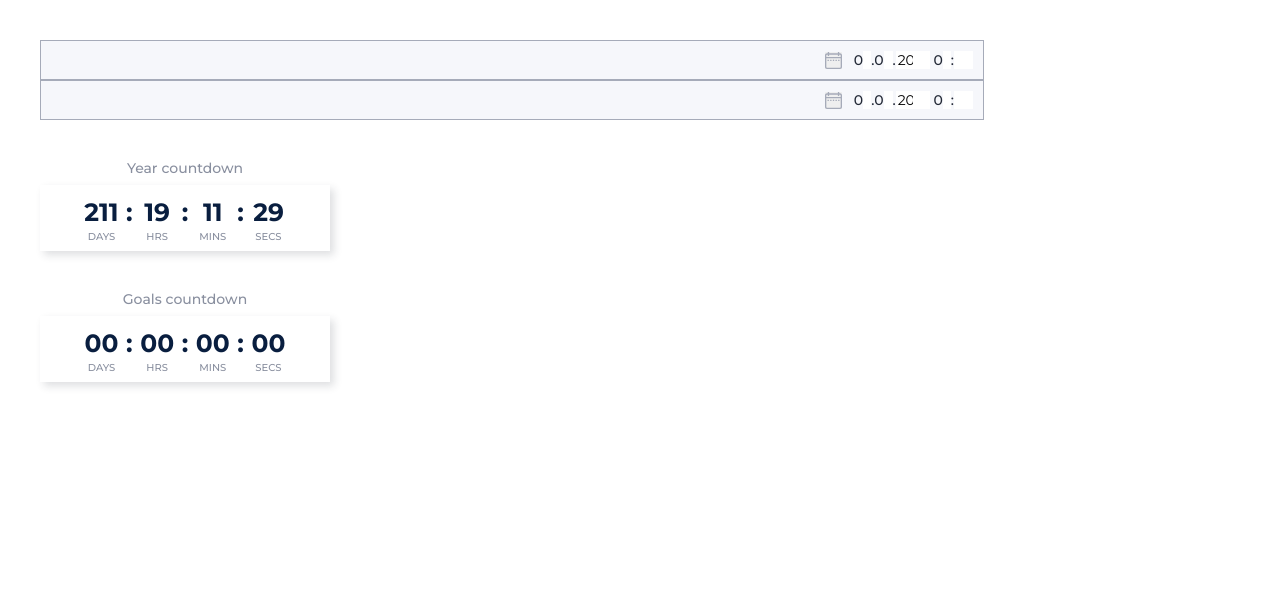
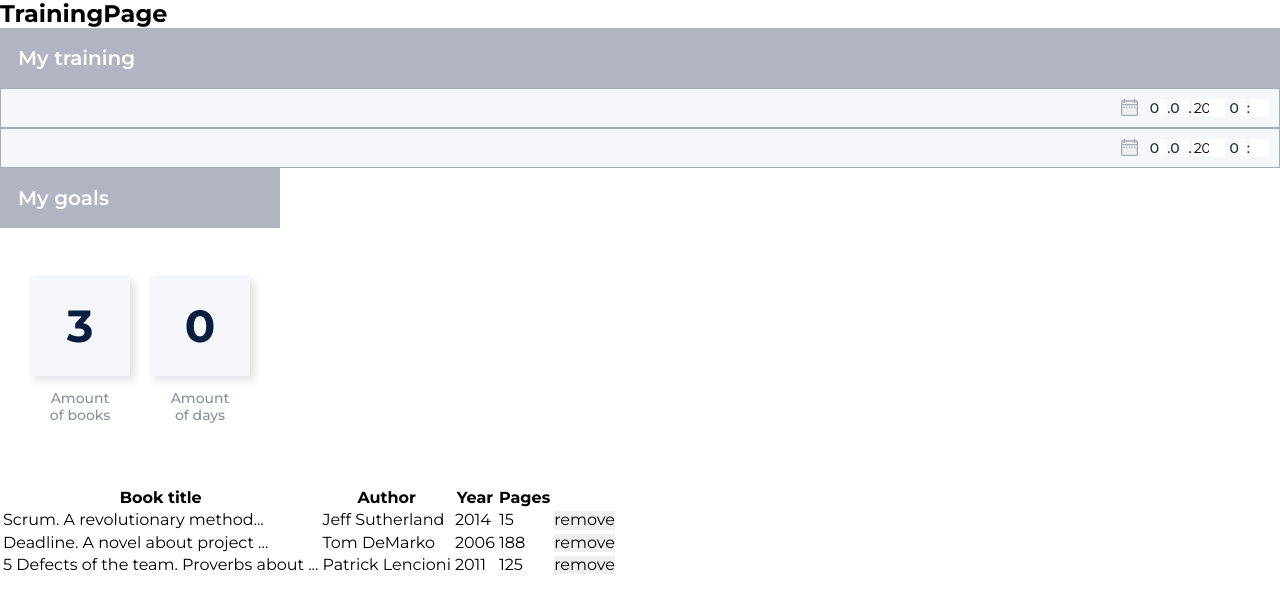
Before and after one commit to VitaliyZavgorodniy/book-read-frontend, a React (Create React App) app: page / in a window 1280 px wide. Shown: the top 612 px of the page. Built offline with nearby package versions, Linux system fonts and the light colour scheme.

Commit message:
added training page

```diff
--- a/src/components/App.jsx
+++ b/src/components/App.jsx
@@ -8,31 +8,16 @@ import DateInput from 'components/UI-kit/inputs/DateInput';
 import { timeFormatToString } from 'utils/timeFormatToString';
 import { getCurrentEndYearDate } from 'utils/getCurrentEndYearDate';
 
+import TrainingPage from 'pages/TrainingPage';
+
 const App = () => {
   const [dateFrom, setDateFrom] = useState(new Date());
   const [dateTo, setDateTo] = useState(new Date());
 
   return (
-    <Wrapper>
-      <Item>
-        <DateInput value={dateFrom} onChange={setDateFrom} />
-        <DateInput value={dateTo} onChange={setDateTo} />
-      </Item>
-
-      <Item>
-        <CountdownPanel
-          title="Year countdown"
-          dateTo={getCurrentEndYearDate()}
-        />
-      </Item>
-      <Item>
-        <CountdownPanel
-          title="Goals countdown"
-          dateFrom={timeFormatToString(dateFrom)}
-          dateTo={timeFormatToString(dateTo)}
-        />
-      </Item>
-    </Wrapper>
+    <section>
+      <TrainingPage />
+    </section>
   );
 };
 
--- /dev/null
+++ b/src/components/GoalsBoard/GoalsBoard.jsx
@@ -0,0 +1,80 @@
+import styled from 'styled-components';
+import { breakpoints } from 'constants/breakpoints';
+
+import BlockHeading from 'components/UI-kit/sections/BlockHeading';
+
+const GoalsBoard = ({ data }) => {
+  const renderScores = () => {
+    const elementHTML = data.map(({ id, label, value, accent }) => (
+      <Item key={id}>
+        <Value accent={accent}>{value}</Value>
+        <Label>{label}</Label>
+      </Item>
+    ));
+
+    return elementHTML;
+  };
+
+  return (
+    <Wrapper>
+      <BlockHeading title="My goals" />
+      <List>{renderScores()}</List>
+    </Wrapper>
+  );
+};
+
+const Wrapper = styled.div`
+  width: 280px;
+
+  @media ${breakpoints.tablet} {
+    max-width: 704px;
+  }
+
+  @media ${breakpoints.desktop} {
+    max-width: 288px;
+  }
+`;
+
+const List = styled.ul`
+  display: flex;
+  justify-content: center;
+  padding: 48px 0;
+`;
+
+const Item = styled.li`
+  display: flex;
+  flex-direction: column;
+  align-items: center;
+  margin-right: 20px;
+
+  &:last-child {
+    margin-right: 0px;
+  }
+`;
+
+const Value = styled.p`
+  display: flex;
+  justify-content: center;
+  align-items: center;
+  width: 100px;
+  height: 100px;
+  background-color: ${(p) => p.theme.colors.bgLight};
+  color: ${(p) =>
+    p.accent ? p.theme.colors.accent : p.theme.colors.secondary};
+  font-weight: 700;
+  font-size: 45px;
+  line-height: 38px;
+  box-shadow: ${(p) => p.theme.shadows.primary};
+`;
+
+const Label = styled.p`
+  width: 100px;
+  padding: 14px;
+  color: ${(p) => p.theme.colors.tertiary};
+  font-weight: 500;
+  font-size: 14px;
+  line-height: 17px;
+  text-align: center;
+`;
+
+export default GoalsBoard;
--- /dev/null
+++ b/src/components/GoalsBoard/index.js
@@ -0,0 +1 @@
+export { default } from './GoalsBoard';
--- /dev/null
+++ b/src/components/UI-kit/sections/BlockHeading.jsx
@@ -0,0 +1,15 @@
+import styled from 'styled-components';
+
+const BlockHeading = ({ title }) => <Wrapper>{title}</Wrapper>;
+
+const Wrapper = styled.h2`
+  width: 100%;
+  padding: 18px;
+  color: ${(p) => p.theme.colors.bgSecondary};
+  font-weight: 600;
+  font-size: 20px;
+  line-height: 24px;
+  background-color: ${(p) => p.theme.colors.bgTertiary};
+`;
+
+export default BlockHeading;
--- /dev/null
+++ b/src/pages/StatisticsPage/StatisticsPage.jsx
@@ -0,0 +1,5 @@
+const StatisticPage = () => {
+  return <div>statistic</div>;
+};
+
+export default StatisticPage;
--- /dev/null
+++ b/src/pages/StatisticsPage/index.js
@@ -0,0 +1,5 @@
+import { connect } from 'react-redux';
+
+import StatisticPage from './StatisticsPage';
+
+export default connect(StatisticPage);
--- /dev/null
+++ b/src/pages/TrainingPage/BooksList/BooksList.jsx
@@ -0,0 +1,50 @@
+import styled from 'styled-components';
+
+const BooksList = ({ list, handleRemove }) => {
+  const renderList = () => {
+    const elementHTML = list.map(({ id, title, author, year, pages }) => (
+      <BodyRow key={id}>
+        <BodyColumn>{title}</BodyColumn>
+        <BodyColumn>{author}</BodyColumn>
+        <BodyColumn>{year}</BodyColumn>
+        <BodyColumn>{pages}</BodyColumn>
+        <BodyColumn>
+          <button onClick={() => handleRemove(id)}>remove</button>
+        </BodyColumn>
+      </BodyRow>
+    ));
+
+    return elementHTML;
+  };
+
+  return (
+    <Table>
+      <TableHead>
+        <HeadRow>
+          <HeadColumn>Book title</HeadColumn>
+          <HeadColumn>Author</HeadColumn>
+          <HeadColumn>Year</HeadColumn>
+          <HeadColumn>Pages</HeadColumn>
+          <HeadColumn />
+        </HeadRow>
+      </TableHead>
+      <TableBody>{renderList()}</TableBody>
+    </Table>
+  );
+};
+
+const Table = styled.table``;
+
+const TableHead = styled.thead``;
+
+const HeadRow = styled.tr``;
+
+const HeadColumn = styled.th``;
+
+const TableBody = styled.tbody``;
+
+const BodyRow = styled.tr``;
+
+const BodyColumn = styled.td``;
+
+export default BooksList;
--- /dev/null
+++ b/src/pages/TrainingPage/BooksList/index.js
@@ -0,0 +1 @@
+export { default } from './BooksList';
--- /dev/null
+++ b/src/pages/TrainingPage/TrainingPage.jsx
@@ -0,0 +1,90 @@
+import { useState, useEffect } from 'react';
+import styled from 'styled-components';
+import { breakpoints } from 'constants/breakpoints';
+
+import DateInput from 'components/UI-kit/inputs/DateInput';
+import BlockHeading from 'components/UI-kit/sections/BlockHeading';
+import GoalsBoard from 'components/GoalsBoard';
+import BooksList from './BooksList';
+
+import { getTimeDifference } from 'utils/getTimeDifference';
+import { timeFormatToDT } from 'utils/timeFormatToDT';
+
+const TEST_LIST = [
+  {
+    id: '1',
+    title: 'Scrum. A  revolutionary method...',
+    author: 'Jeff Sutherland',
+    year: '2014',
+    pages: '15',
+  },
+  {
+    id: '2',
+    title: 'Deadline. A novel about project  ...',
+    author: 'Tom DeMarko',
+    year: '2006',
+    pages: '188',
+  },
+  {
+    id: '3',
+    title: '5 Defects of the team.  Proverbs about  ...',
+    author: 'Patrick Lencioni',
+    year: '2011',
+    pages: '125',
+  },
+];
+
+const TrainingPage = () => {
+  const [dateFrom, setDateFrom] = useState(new Date());
+  const [dateTo, setDateTo] = useState(new Date());
+  const [booksList, setBooksList] = useState(TEST_LIST);
+
+  const [booksGoal, setBooksGoal] = useState({
+    id: 'books',
+    label: 'Amount of books',
+    value: 0,
+  });
+  const [daysGoal, setDaysGoal] = useState({
+    id: 'days',
+    label: 'Amount of days',
+    value: 0,
+  });
+
+  useEffect(() => {
+    setBooksGoal((state) => ({ ...state, value: booksList.length }));
+  }, [booksList]);
+
+  useEffect(() => {
+    const difference = getTimeDifference(
+      timeFormatToDT(dateFrom),
+      timeFormatToDT(dateTo)
+    );
+
+    if (difference?.days <= 0 || difference?.days > 31)
+      return console.error('Days must be more then 1 and less then 31');
+
+    if (difference?.days >= 1) {
+      setDaysGoal((state) => ({ ...state, value: difference?.days }));
+    }
+  }, [dateFrom, dateTo]);
+
+  const handleRemoveBook = (id) => {
+    setBooksList((state) => state.filter((item) => item.id !== id));
+  };
+
+  return (
+    <div>
+      <h1>TrainingPage</h1>
+      <BlockHeading title="My training" />
+
+      <DateInput value={dateFrom} onChange={setDateFrom} />
+      <DateInput value={dateTo} onChange={setDateTo} />
+
+      <GoalsBoard data={[booksGoal, daysGoal]} title="My goals" />
+
+      <BooksList list={booksList} handleRemove={handleRemoveBook} />
+    </div>
+  );
+};
+
+export default TrainingPage;
--- /dev/null
+++ b/src/pages/TrainingPage/index.js
@@ -0,0 +1,5 @@
+import { connect } from 'react-redux';
+
+import TrainingPage from './TrainingPage';
+
+export default connect()(TrainingPage);
--- a/src/utils/getTimeDifference.js
+++ b/src/utils/getTimeDifference.js
@@ -1,10 +1,8 @@
 const DIFF_FORMAT = ['days', 'hours', 'minutes', 'seconds'];
 
-export const getTimeDifference = (start, end, str) => {
+export const getTimeDifference = (start, end) => {
   const diffTime = end.diff(start, DIFF_FORMAT);
   const { values: t } = diffTime;
-
-  if (str) console.log({ [str]: t });
 
   if (t?.days <= 0 && t?.hours <= 0 && t?.minutes <= 0 && t?.seconds <= 0) {
     return { ...t, isNegative: true };
--- /dev/null
+++ b/src/utils/timeFormatToDT.js
@@ -0,0 +1,8 @@
+import { DateTime as dt } from 'luxon';
+
+export const timeFormatToDT = (date) => {
+  const formatJS = dt.fromJSDate(date);
+  const formatISO = dt.fromISO(formatJS);
+
+  return formatISO;
+};
```
